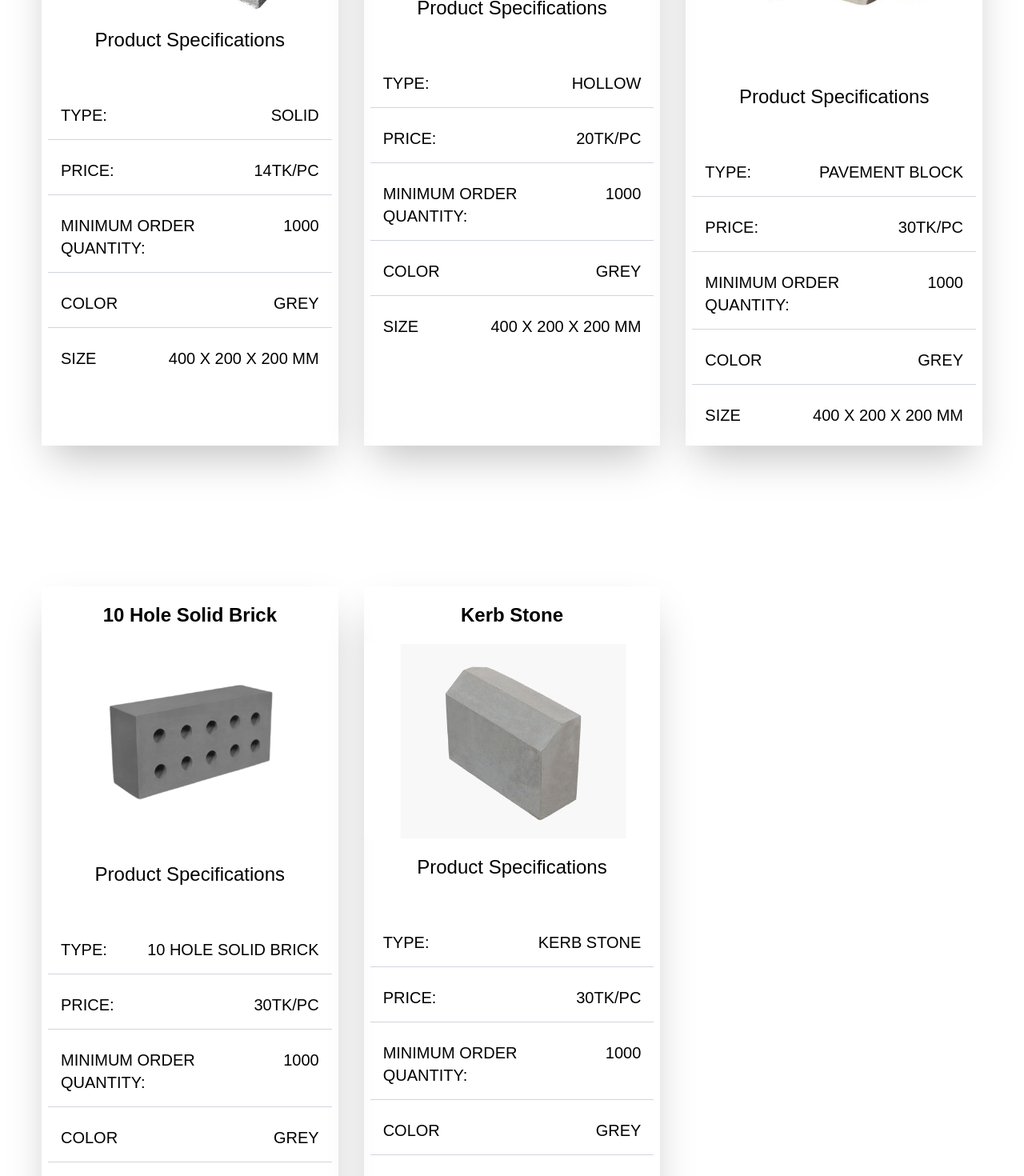
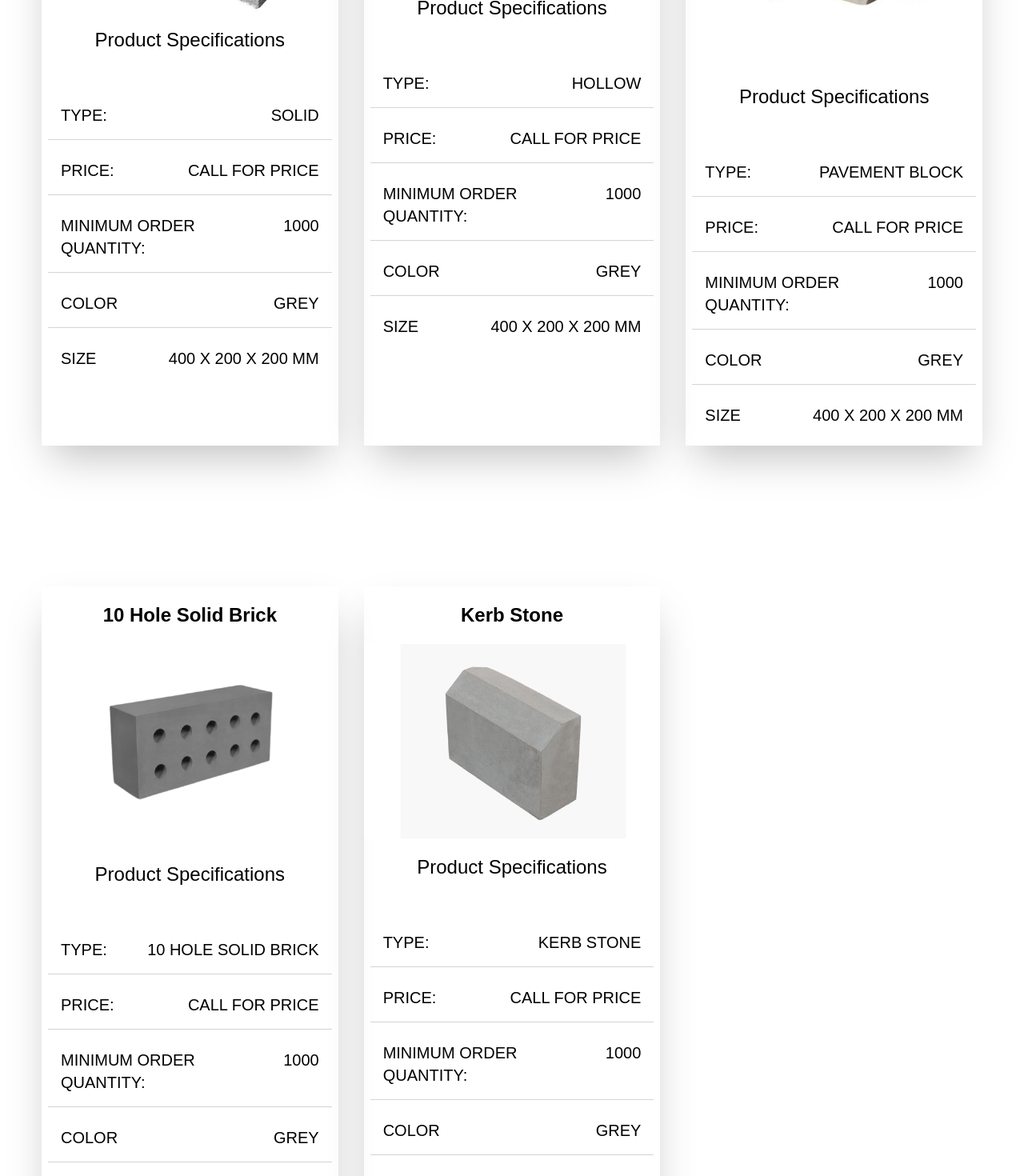
Before and after one commit to shafoo98/rigid-auto-brick, a React (Create React App) app: page /gallery in a window 1280 px wide. Shown: the part 715-2185 px from the top of the page at 80% size. Built offline with nearby package versions, Linux system fonts and the light colour scheme.

Commit message:
Added phone number instead of price

```diff
--- a/src/components/card.jsx
+++ b/src/components/card.jsx
@@ -1,6 +1,6 @@
 import React from "react";
 
-const Card = ({ name, src, type, price, minimumOrderQty, color, size }) => {
+const Card = ({ name, src, type, minimumOrderQty, color, size }) => {
   return (
     <div className="w-full mt-32 md:mt-36 shadow-2xl">
       <h1 className="w-full text-2xl font-bold text-center mt-5">{name}</h1>
@@ -13,7 +13,7 @@ const Card = ({ name, src, type, price, minimumOrderQty, color, size }) => {
         </div>
         <div className="flex m-2 border-b border-b-gray-300 p-4 justify-between text-xl">
           <span>Price: </span>
-          <p> {price}TK/pc</p>
+          <a href='tel:01881650948'> Call for price</a>
         </div>
         <div className="flex m-2 border-b border-b-gray-300 p-4 justify-between text-xl">
           <span>Minimum Order Quantity:</span>
--- a/src/components/gallery.jsx
+++ b/src/components/gallery.jsx
@@ -19,7 +19,6 @@ const Gallery = () => {
           src={SolidBrick}
           color="Grey"
           minimumOrderQty={1000}
-          price={14}
           type="Solid"
           size="400 x 200 x 200 mm"
         />
@@ -28,7 +27,6 @@ const Gallery = () => {
           src={Hollow}
           color="Grey"
           minimumOrderQty={1000}
-          price={20}
           type="Hollow"
           size="400 x 200 x 200 mm"
         />
@@ -37,7 +35,6 @@ const Gallery = () => {
           src={Pavement}
           color="Grey"
           minimumOrderQty={1000}
-          price={30}
           type="Pavement Block"
           size="400 x 200 x 200 mm"
         />
@@ -46,7 +43,6 @@ const Gallery = () => {
           src={TenHole}
           color="Grey"
           minimumOrderQty={1000}
-          price={30}
           type="10 Hole Solid Brick"
           size="400 x 200 x 200 mm"
         />
@@ -55,7 +51,6 @@ const Gallery = () => {
           src={Kerb}
           color="Grey"
           minimumOrderQty={1000}
-          price={30}
           type="Kerb Stone"
           size="400 x 200 x 200 mm"
         />
```
